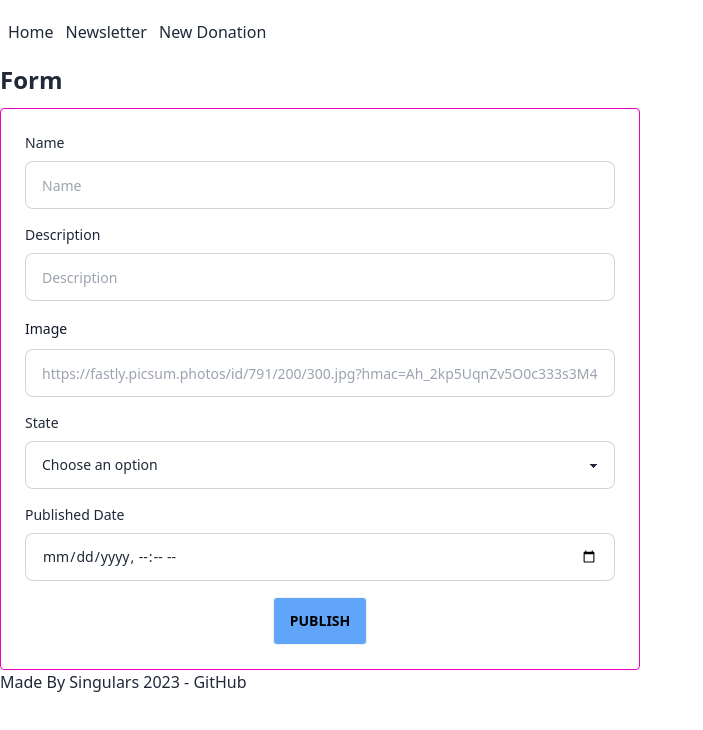
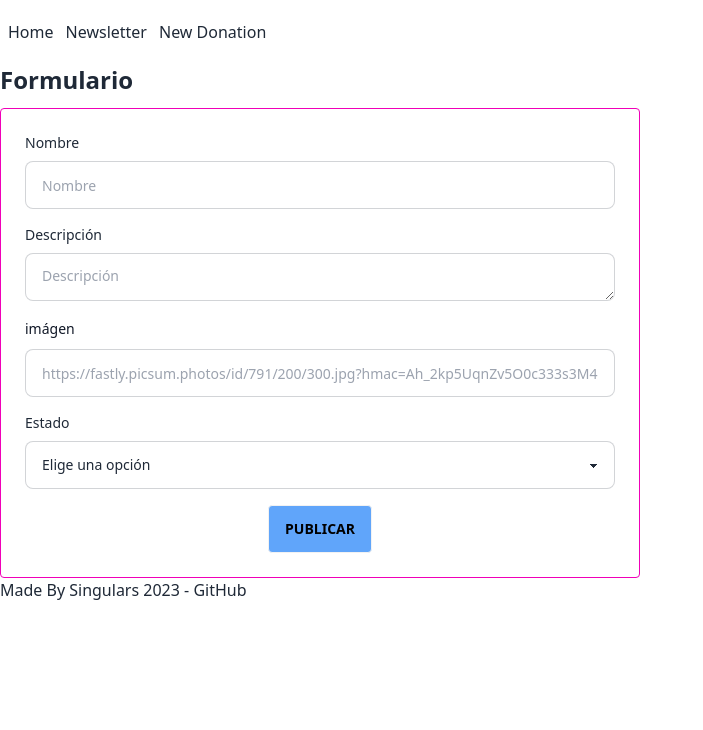
Before and after one commit to omiras/donapp, a React (Vite) app: page /newdonation in a window 1280 px wide. Shown: the top 730 px of the page, without its empty margins (0-703 px from the left). Built offline with nearby package versions, Linux system fonts and the light colour scheme.

Commit message:
errores corregidos día 14-06-23

```diff
--- a/src/js/views/newdonation.jsx
+++ b/src/js/views/newdonation.jsx
@@ -10,17 +10,20 @@ export const NewDonation = () => {
     } = useForm();
 
     const onSubmit = (data) => {
+        const publishedDate = {...data, created_at: new Date()}
         // handleData(data);
-        console.log(data);
+        console.log(publishedDate);
     };
 
     console.log(errors);
 
     // console.log(watch("example")); // watch input value by passing the name of it
 
+    //const chooseOption === 'Elige una opcion'
+
     return (
         <div className="flex flex-col gap-3">
-            <h1 className="text-2xl font-bold">Form</h1>
+            <h1 className="text-2xl font-bold">Formulario</h1>
 
             <form
                 className="flex flex-col md:w-[50vw] w-full border border-secondary p-6 gap-4 rounded"
@@ -28,17 +31,17 @@ export const NewDonation = () => {
             >
                 {/* Name---------------- */}
                 <div className="flex flex-col gap-2">
-                    <label className="label-text">Name</label>
+                    <label className="label-text">Nombre</label>
                     <input
                         className={`input input-md input-bordered  ${errors.name ? "input-error" : ""
                             }`}
-                        placeholder="Name"
+                        placeholder="Nombre"
                         {...register("name", {
                             //This is the validation
-                            required: "You need to provide a name.",
+                            required: "Campo requerido.",
                             maxLength: {
                                 value: 20,
-                                message: "The name needs to be less than 20 characters."
+                                message: "El nombre no puede tener más de 20 carácteres."
                             }
                         })}
                     />
@@ -49,22 +52,21 @@ export const NewDonation = () => {
 
                 {/* Description---------------- */}
                 <div className="flex flex-col gap-2">
-                    <label className="label-text">Description</label>
+                    <label className="label-text">Descripción</label>
                     <div className="flex flex-col relative">
-                        <input
-                            type="text"
-                            className={`input input-md input-bordered w-full  ${errors.description ? "input-error" : ""
+                        <textarea
+                            className= {`input input-md input-bordered w-full textarea  ${errors.description ? "input-error" : ""
                                 }`}
-                            placeholder="Description"
+                            placeholder="Descripción"
                             {...register("description", {
                                 //This is the validation
-                                required: "You need to provide a description",
+                                required: "Campo requerido.",
                                 maxLength: {
                                     value: 1000,
-                                    message: "The description needs to be less than 20 characters."
+                                    message: "El descripción no puede tener más de 20 carácteres."
                                 }
                             })}
-                        />
+                        ></textarea>
 
                         {errors?.description && (
                             <span className="text-error"> {errors.description.message}</span>
@@ -75,14 +77,14 @@ export const NewDonation = () => {
                 {/* Image---------------- */}
 
                 <div className="flex flex-col gap-2">
-                    <label htmlFor="image-url" className="block text-sm font-medium leading-6 text-gray-900">Image</label>
+                    <label htmlFor="image-url" className="block text-sm font-medium leading-6 text-gray-900">imágen</label>
                     <div className="flex flex-col relative">
                         <input id="image-url" name="image-url" type="url" className={`input input-md input-bordered w-full  ${errors.image ? "input-error" : ""
                             }`}
                             placeholder="https://fastly.picsum.photos/id/791/200/300.jpg?hmac=Ah_2kp5UqnZv5O0c333s3M4p-FqkCZ6ViRd1V_pAHYk"
                             {...register("image", {
                                 //This is the validation
-                                required: "You need to provide an image",
+                                required: "Campo requerido.",
 
                             })} />
                         {errors?.image && (
@@ -93,22 +95,19 @@ export const NewDonation = () => {
 
                 {/* State---------------- */}
                 <div className="flex flex-col gap-2">
-                    <label className="label-text">State</label>
+                    <label className="label-text">Estado</label>
                     <select
                         className={`select select-bordered select-md ${errors.state ? "input-error" : ""
                             }`}
                         name="state"
                         id="state"
                         {...register("state", {
-                            //This is the validation
-                            required: {
-                                value: "Choose an option",
-                                message: "You need to specify the state."
-                        }
+                            //This is the valid
+                            required: "Campo requerido.",
                         })}
 
                     >
-                        <option value="nuevo">Choose an option</option>
+                        <option value="">Elige una opción</option>
                         <option value="nuevo">Nuevo</option>
                         <option value="usado">Usado</option>
                         <option value="deteriorado">Deteriorado</option>
@@ -118,32 +117,10 @@ export const NewDonation = () => {
                     )}
                 </div>
 
-                {/* Published Date---------------- */}
-                <div className="flex flex-col gap-2">
-                    <label className="label-text">Published Date</label>
-                    <div className="flex flex-col relative">
-                        <input
-                            type="datetime-local"
-                            className={`input input-md input-bordered w-full  ${errors.publishedDate ? "input-error" : ""
-                                }`}
-                            placeholder="Published Date"
-                            {...register("publishedDate", {
-                                //This is the validation
-                                required: "You need to provide the current date.",
-
-                            })}
-                        />
-
-                        {errors?.publishedDate && (
-                            <span className="text-error"> {errors.publishedDate.message}</span>
-                        )}
-                    </div>
-                </div>
-
                 <input
                     className="btn bg-blue-400 text-black rounded w-fit place-self-center uppercase"
                     type="submit"
-                    value="publish"
+                    value="Publicar"
                 />
 
 
```
